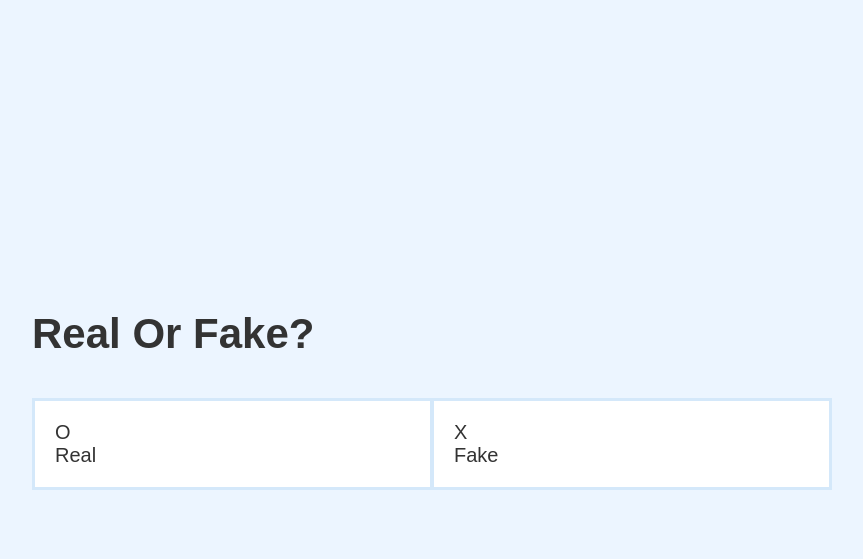
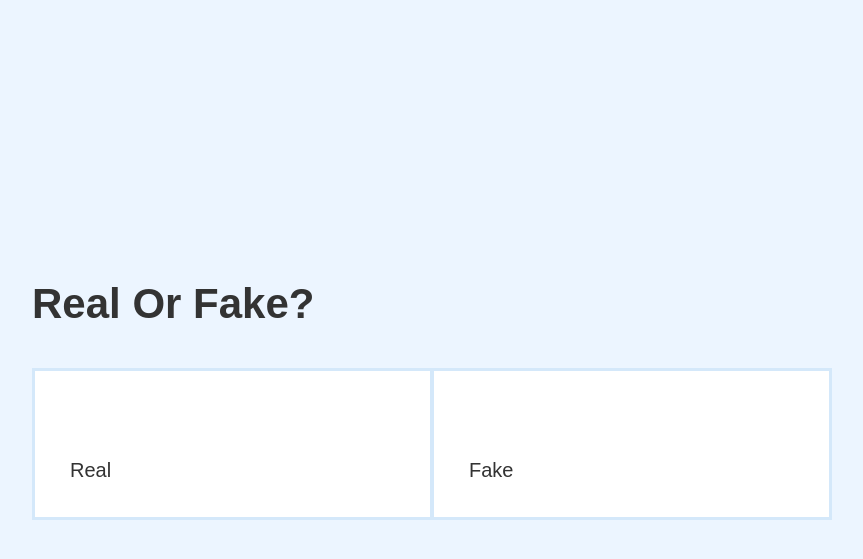
Before and after one commit to Subash-Chandra/3354-Project, a PHP site: page /play.html in a window 1280 px wide. Shown: the top 559 px of the page, without its empty margins (208-1071 px from the left). Run offline with PHP 8.4, Linux system fonts and the light colour scheme.

Commit message:
choice changes

```diff
--- a/play.css
+++ b/play.css
@@ -10,3 +10,12 @@
     padding: 20px;
     border: 2px solid rgb(86,165,235,0.25);
 }
+
+.choice-prefix{
+    padding: 1.5rem 2.5rem;
+    color: #56a5eb;
+    color: white;
+}
+.choice-text{
+    padding: 1.5rem;
+}
```
